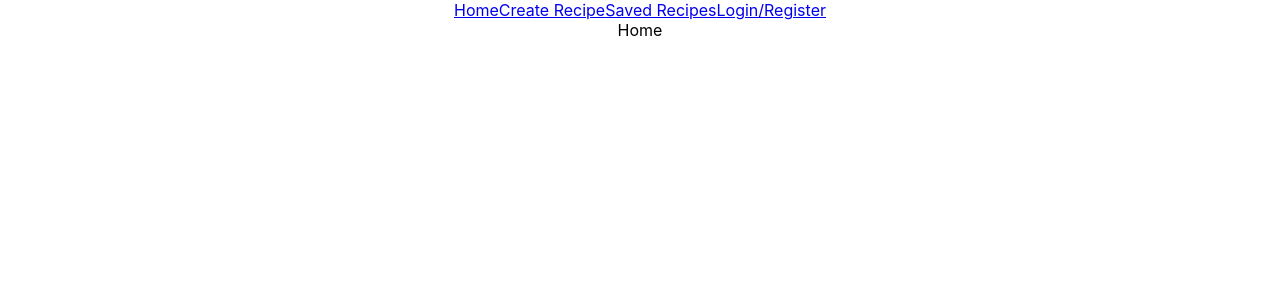
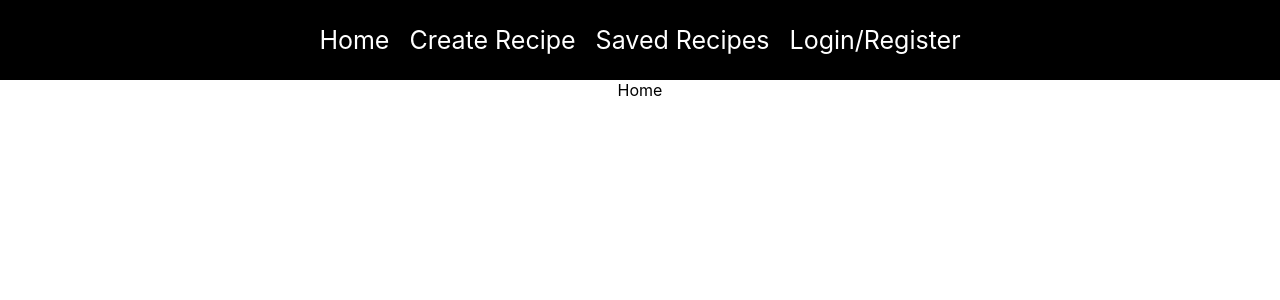
Before and after one commit to SampurnaC/mern_recipe_app, a React (Create React App) app in the folder client/: page / in a window 1280 px wide. Shown: the top 300 px of the page. Built offline with nearby package versions, Linux system fonts and the light colour scheme.

Commit message:
add app.css file for styling the whole app

```diff
--- a/client/src/App.css
+++ b/client/src/App.css
@@ -1,38 +1,117 @@
 .App {
-  text-align: center;
+  display: flex;
+  flex-direction: column;
+  justify-content: center;
+  align-items: center;
+  font-family: -apple-system, BlinkMacSystemFont, 'Segoe UI', Roboto, Oxygen,
+    Ubuntu, Cantarell, 'Open Sans', 'Helvetica Neue', sans-serif;
 }
 
-.App-logo {
-  height: 40vmin;
-  pointer-events: none;
+body {
+  margin: 0;
+  padding: 0;
 }
 
-@media (prefers-reduced-motion: no-preference) {
-  .App-logo {
-    animation: App-logo-spin infinite 20s linear;
-  }
+.auth {
+  display: flex;
+  justify-content: center;
+  align-items: center;
+  height: 100vh;
+  background-color: #f2f2f2;
 }
 
-.App-header {
-  background-color: #282c34;
-  min-height: 100vh;
+.auth-container {
   display: flex;
   flex-direction: column;
+  justify-content: center;
   align-items: center;
-  justify-content: center;
-  font-size: calc(10px + 2vmin);
-  color: white;
+  padding: 20px;
+  background-color: white;
+  border-radius: 5px;
+  box-shadow: 0 0 5px rgba(0, 0, 0, 0.1);
+  margin: 20px;
+  width: 400px;
 }
 
-.App-link {
-  color: #61dafb;
+.form-group {
+  display: flex;
+  flex-direction: column;
+  margin-bottom: 20px;
 }
 
-@keyframes App-logo-spin {
-  from {
-    transform: rotate(0deg);
-  }
-  to {
-    transform: rotate(360deg);
-  }
+label {
+  font-weight: bold;
+  margin-bottom: 5px;
 }
+
+input {
+  padding: 10px;
+  font-size: 16px;
+  border-radius: 5px;
+}
+
+.navbar {
+  margin: 0;
+  width: 100%;
+  height: 80px;
+  background-color: black;
+  display: flex;
+  justify-content: center;
+  align-items: center;
+  color: white;
+  text-decoration: none;
+}
+
+a {
+  color: white;
+  text-decoration: none;
+  margin: 10px;
+  font-size: 25px;
+}
+
+.create-recipe {
+  display: flex;
+  flex-direction: column;
+  justify-content: center;
+  align-items: center;
+  padding: 20px;
+  background-color: white;
+  border-radius: 5px;
+  box-shadow: 0 0 5px rgba(0, 0, 0, 0.1);
+  margin: 20px;
+  width: 400px;
+}
+.create-recipe form {
+  display: flex;
+  flex-direction: column;
+}
+ul {
+  list-style: none;
+  padding: 0;
+  margin: 0;
+}
+
+li {
+  border: 1px solid black;
+  padding: 10px;
+  margin-bottom: 10px;
+}
+
+h2 {
+  margin-top: 0;
+}
+
+img {
+  max-width: 100%;
+  height: auto;
+  margin-bottom: 10px;
+}
+
+img {
+  width: 400px;
+}
+
+p {
+  max-width: 400px;
+  font-size: 12px;
+}
```
